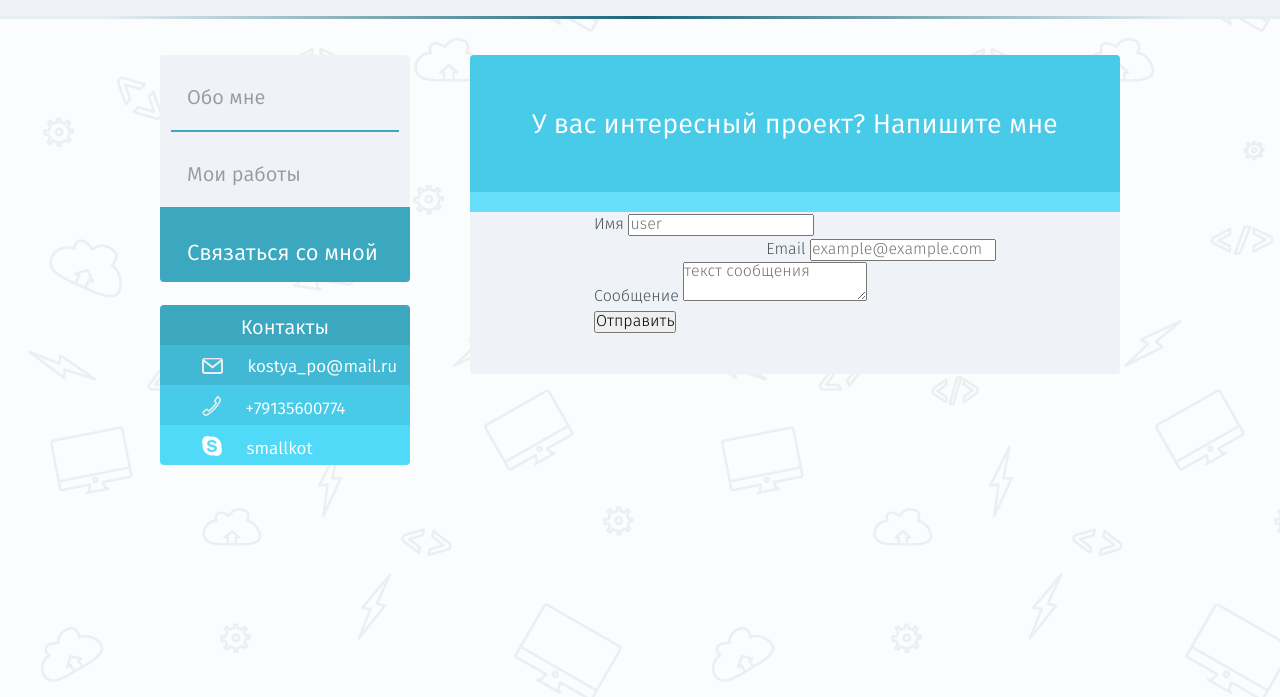
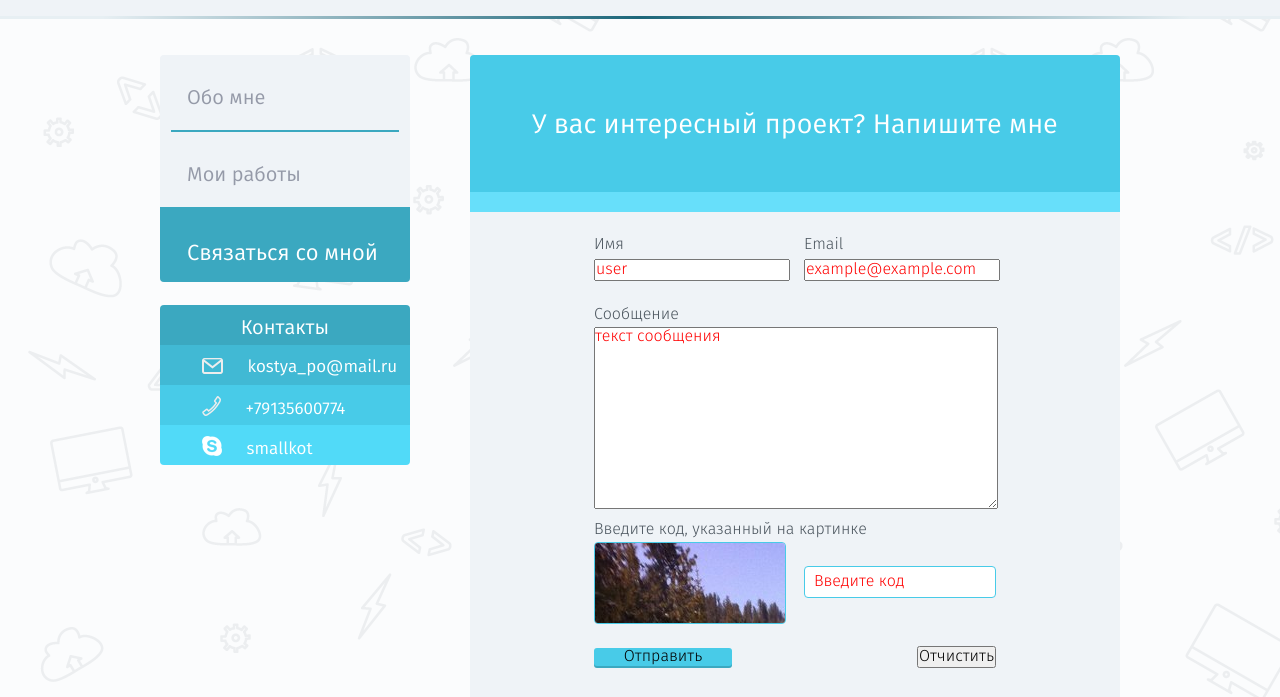
Before and after one commit to smallkot/first_site_dz1_loftschool, a website: page app/my_contacts.html in a window 1280 px wide. Shown: the part 103-800 px from the top of the page. Drawn offline with nearby package versions, Linux system fonts and the light colour scheme.

Commit message:
fix my_contacts.html *.css

```diff
--- a/app/css/my_contacts.css
+++ b/app/css/my_contacts.css
@@ -5,6 +5,8 @@
 	border-bottom-style: solid;
 	border-bottom-width: 20px;
 	border-bottom-color: #67dffa;
+
+	margin-bottom: 20px;
 }
 
 .title{
@@ -22,6 +24,90 @@
 	margin: 0 auto;
 }
 
+.div-user-name{
+	display: block;
+	width: 192px;
+}
+
 .user-name{
+
+}
+
+#user-name{
+	width: 100%;
+}
+
+.div-email{
 	display: block;
+	width: 192px;
 }
+
+#email{
+	width: 100%;
+}
+
+.wrap-form-element{
+	margin-bottom: 20px;
+}
+
+.wrap-message{
+	/*display: block;*/
+	/*width: 100%;*/
+}
+
+#message{
+	min-width: 402px;
+	max-width: 402px;
+	min-height: 180px;
+}
+
+.div-captcha{
+	margin-bottom: 20px;
+}
+
+.div-img-captcha{
+	width: 190px;
+	height: 80px;
+	border: 1px solid #48cbe8;
+	overflow: hidden;
+	border-radius: 4px;
+}
+
+.div-captcha-input{
+	width: 192px;
+	height: 32px;
+	line-height: 80px;
+	/*background: #fff;*/
+}
+
+#captcha{
+	width: 100%;
+	height: 100%;
+	border-radius: 4px;
+	border: 1px solid #48cbe8;
+	background: #fff;
+	color: #6ad2eb;
+	padding: 0 9px;
+	box-sizing: border-box;
+}
+
+input::-webkit-input-placeholder, textarea::-webkit-input-placeholder {
+    color: red;
+   }
+input::-moz-placeholder, textarea::-moz-placeholder {
+    color: red;
+}
+
+.button_submit{
+	border-radius: 3px;
+	border-style: none;
+
+	background-color: #48cbe8;
+	box-shadow: 0 2px 0 #3ba8c0;
+	min-width: 138px;
+	box-sizing: border-box;
+}
+
+.form-elemnt{
+
+}
--- a/app/my_contacts.html
+++ b/app/my_contacts.html
@@ -97,23 +97,42 @@
 							<div class="section-body">
 								<form action="#" class="user-form">
 								    <div class="wrap-form-element clearfix">
-								      <div class="float-left">
+									    <div class="div-user-name float-left">
 									        <label for="user-name">Имя</label>
 									        <input type="text" id="user-name" name="user-name" class="form-element"
-								        placeholder="user" value="" required/>
+									        placeholder="user" value=""/>
 									    </div>
-								      <div class="float-right">
+									    <div class="div-email float-right">
 									        <label for="email">Email</label>
-								        <input type="email" id="email" name="email" class="form-element"
-								        placeholder="example@example.com" value="" required/>
+									    	<input type="email" id="email" name="email" class="form-element" placeholder="example@example.com" value=""/>
 									    </div>
 								    </div>
 								    <div class="wrap-message">
 								      	<label for="message">Сообщение</label>
 								      	<textarea id="message" name="message" class="form-element" placeholder="текст сообщения"></textarea>
 								    </div>
-								    <div class="wrap-submit-button">
-								      <input type="submit" id="submit-form" name="submit-form" class="submit-button" value="Отправить"/>
+
+									<div class="div-captcha clearfix">
+										<div class="label-captcha">
+								        	<label for="captcha">Введите код, указанный на картинке</label>
+								        </div>
+								        <div class="clearfix">
+								        	<div class="div-img-captcha float-left">
+								        		<img src="images/avatar.jpg" alt="captcha">
+								        	</div>
+								        	<div class="div-captcha-input float-right">
+								    			<input type="text" id="captcha" name="captcha" class="form-element" placeholder="Введите код" value=""/>
+								    		</div>
+								    	</div>
+								    </div>
+
+								    <div class="wrap-submit-button clearfix">
+								      	<div class="float-left">
+								      		<button class="button_submit" type="submit">Отправить</button>
+								      	</div>
+										<div class="float-right">
+											<button class="button_reset" type="reset">Отчистить</button>
+								      	</div>
 								    </div>
 								</form>
 							</div>
```
Lines whose indentation alone changed are shown as unchanged.
